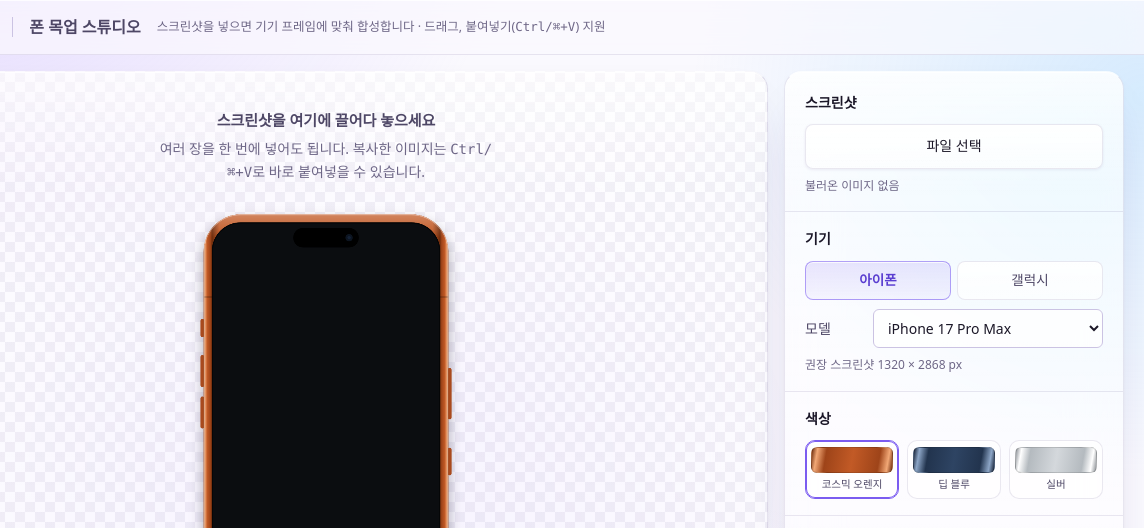
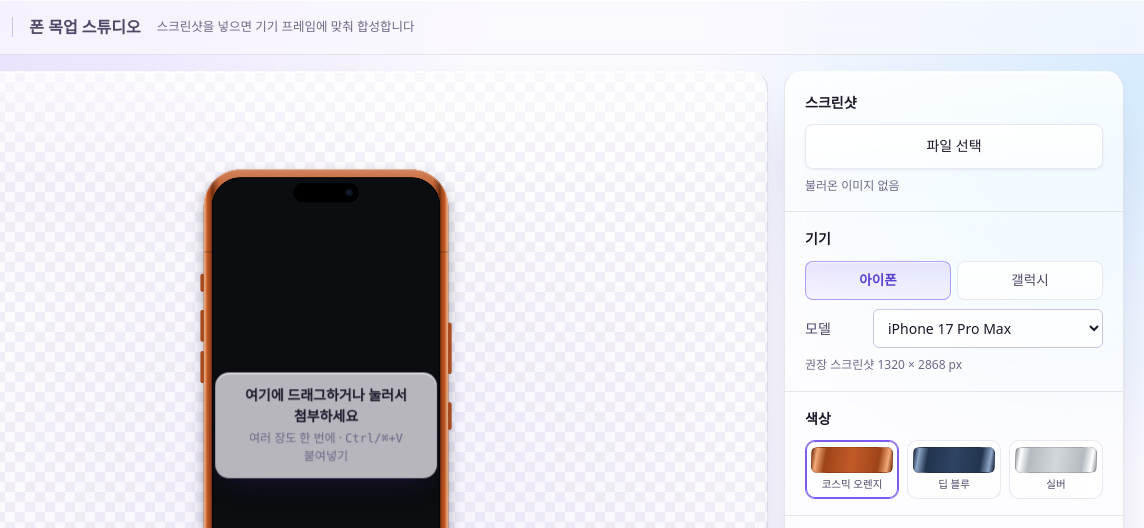
Before and after one commit to musicits/phone-mockup-studio, a plain HTML site: page index.html in a window 1280 px wide. Shown: the top 528 px of the page, 136-1280 px from the left. Drawn offline with Linux system fonts and the light colour scheme; a web font is replaced by a local one.

Commit message:
폰 목업 스튜디오: 폰을 눌러 첨부 · 머리말 설명 한 줄로
- 빈 폰 화면 가운데 유리 말풍선으로 첨부 안내. 비어 있을 때는 한 번 누르면 파일 창(드롭존 관례).
- 사진이 들어간 뒤에는 두 번 눌러야 연다(매번 뜨면 귀찮다). 한 번만 누르면 안내 말풍선을 잠깐 띄운다.
  두 번 누르기는 click 간격으로 재고, 폰의 두 번 탭 확대는 touch-action 으로 막았다.
- 머리말 설명은 한 줄만. 드래그·붙여넣기 안내는 말풍선으로 옮겼다(폰에서 길었다).

Co-Authored-By: Claude Opus 5 <noreply@anthropic.com>

```diff
--- a/index.html
+++ b/index.html
@@ -143,8 +143,22 @@ header p{margin:0;color:var(--steel);font-size:12.5px}
   background-size:20px 20px,20px 20px,auto; background-position:0 0,10px 10px,0 0;
 }
 #preview{width:auto; height:auto; max-width:min(100%,400px); max-height:min(68vh,820px); display:block}
-.empty{text-align:center;color:var(--steel);max-width:340px}
-.empty strong{display:block;color:var(--slate);font-weight:600;font-size:15px;margin-bottom:6px}
+/* 폰 자체가 첨부 단추. 말풍선은 폰 화면 한가운데(캔버스 가운데 = 화면 가운데)에 뜬다 */
+.phonewrap{position:relative; display:flex; justify-content:center; max-width:100%; cursor:pointer;
+  touch-action:manipulation; -webkit-user-select:none; user-select:none; border-radius:24px; outline:none}
+.phonewrap:focus-visible{box-shadow:var(--focus)}
+.bubble{
+  position:absolute; left:50%; top:50%; transform:translate(-50%,-50%);
+  width:max-content; max-width:min(78%,260px); padding:12px 16px; border-radius:14px;
+  text-align:center; pointer-events:none; color:var(--ink); font-size:13px; line-height:1.45;
+  background:var(--glass-face); -webkit-backdrop-filter:var(--glass); backdrop-filter:var(--glass);
+  border:1px solid var(--glass-hairline); box-shadow:var(--glass-rim), 0 12px 28px -14px rgba(50,30,110,.55);
+}
+.bubble strong{display:block; font-size:14px; font-weight:700; margin-bottom:3px; word-break:keep-all}
+.bubble small{display:block; color:var(--steel); font-size:12px; word-break:keep-all}
+.bubble.tap{font-weight:600; word-break:keep-all; opacity:0; transform:translate(-50%,-42%);
+  transition:opacity .18s ease, transform .18s ease}
+.bubble.tap.show{opacity:1; transform:translate(-50%,-50%)}
 .stage.drag::after{
   content:""; position:absolute; inset:12px; border:2px dashed var(--main);
   border-radius:14px; background:color-mix(in srgb,var(--main) 10%,transparent); pointer-events:none;
@@ -311,26 +325,24 @@ input[type=checkbox]{width:16px;height:16px;accent-color:var(--main);cursor:poin
 <header>
   <img class="logo" src="logo.png" width="1471" height="353" alt="music ITs">
   <h1>폰 목업 스튜디오</h1>
-  <p>
-    스크린샷을 넣으면 기기 프레임에 맞춰 합성합니다
-    <span class="desk">&middot; 드래그, 붙여넣기(<span class="mono">Ctrl/⌘+V</span>) 지원</span>
-    <span class="touch">&middot; 사진첩에서 골라 바로 저장</span>
-  </p>
+  <p>스크린샷을 넣으면 기기 프레임에 맞춰 합성합니다</p>
 </header>
 
 <main class="work">
   <section class="stage checks" id="stage" aria-label="미리보기">
-    <div class="empty" id="empty">
-      <span class="desk">
-        <strong>스크린샷을 여기에 끌어다 놓으세요</strong>
-        여러 장을 한 번에 넣어도 됩니다. 복사한 이미지는 <span class="mono">Ctrl/⌘+V</span>로 바로 붙여넣을 수 있습니다.
-      </span>
-      <span class="touch">
-        <strong>아래 ‘사진 선택’을 눌러 시작하세요</strong>
-        사진첩에서 스크린샷을 여러 장 한 번에 고를 수 있습니다.
-      </span>
+    <div class="phonewrap" id="phonewrap" role="button" tabindex="0" aria-label="스크린샷 첨부">
+      <canvas id="preview" hidden></canvas>
+      <div class="bubble" id="empty">
+        <span class="desk"><strong>여기에 드래그하거나 눌러서 첨부하세요</strong>
+          <small>여러 장도 한 번에 · <span class="mono">Ctrl/⌘+V</span> 붙여넣기</small></span>
+        <span class="touch"><strong>눌러서 사진을 첨부하세요</strong>
+          <small>여러 장을 한 번에 고를 수 있어요</small></span>
+      </div>
+      <div class="bubble tap" id="tapHint" hidden>
+        <span class="desk">두 번 클릭하면 사진을 더 넣을 수 있어요</span>
+        <span class="touch">두 번 누르면 사진을 더 넣을 수 있어요</span>
+      </div>
     </div>
-    <canvas id="preview" hidden></canvas>
     <div class="strip" id="strip" aria-label="불러온 스크린샷"></div>
   </section>
 
@@ -1219,6 +1231,32 @@ $("sheetClose").onclick=closeResults;
 $("sheet").addEventListener("click",e=>{ if(e.target===$("sheet")) closeResults(); });
 document.addEventListener("keydown",e=>{ if(e.key==="Escape" && !$("sheet").hidden) closeResults(); });
 
+/* ── 폰을 눌러 첨부 ────────────────────────────────────────────────
+   비어 있을 때는 한 번 누르면 바로 파일 창(업로드 칸의 관례 — shots.so 도 '미디어 칸 클릭').
+   사진이 들어간 뒤에는 누를 때마다 파일 창이 뜨면 귀찮으니 두 번 눌러야 열고,
+   한 번만 누르면 '두 번 누르면…' 말풍선을 잠깐 띄운다. 끌어다 놓기·붙여넣기는 언제나 된다.
+   두 번 누르기는 click 두 번의 간격으로 잰다(폰 사파리는 dblclick 이 안 올 때가 있고,
+   파일 창은 click 안에서 열어야 막히지 않는다). 폰의 두 번 탭 확대는 touch-action 으로 막았다. */
+(()=>{
+  const wrap=$("phonewrap"), tip=$("tapHint");
+  let last=0, lx=0, ly=0, wait=0, hide=0;
+  const tipOff=()=>{ tip.classList.remove("show"); clearTimeout(hide);
+    setTimeout(()=>{ if(!tip.classList.contains("show")) tip.hidden=true; },200); };
+  const tipOn=()=>{ tip.hidden=false; void tip.offsetWidth; tip.classList.add("show");
+    clearTimeout(hide); hide=setTimeout(tipOff,1800); };
+  const openPicker=()=>{ clearTimeout(wait); tipOff(); $("file").click(); };
+  wrap.addEventListener("click", e=>{
+    if(!S.shots.length){ openPicker(); return; }
+    const now=performance.now();
+    if(now-last<400 && Math.hypot(e.clientX-lx,e.clientY-ly)<30){ last=0; openPicker(); return; }
+    last=now; lx=e.clientX; ly=e.clientY;
+    clearTimeout(wait); wait=setTimeout(()=>{ if(last===now) tipOn(); },420);
+  });
+  wrap.addEventListener("keydown", e=>{
+    if(e.key==="Enter"||e.key===" "){ e.preventDefault(); openPicker(); }
+  });
+})();
+
 const stage=$("stage");
 ["dragenter","dragover"].forEach(t=>stage.addEventListener(t,e=>{e.preventDefault();stage.classList.add("drag");}));
 ["dragleave","drop"].forEach(t=>stage.addEventListener(t,e=>{
```
